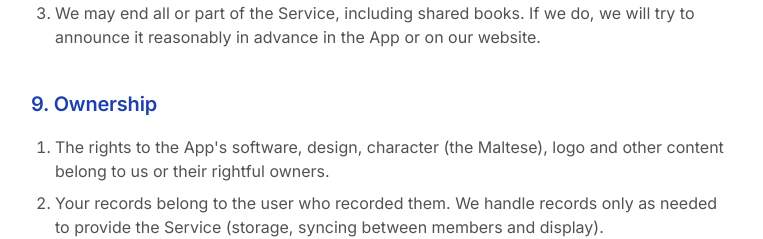
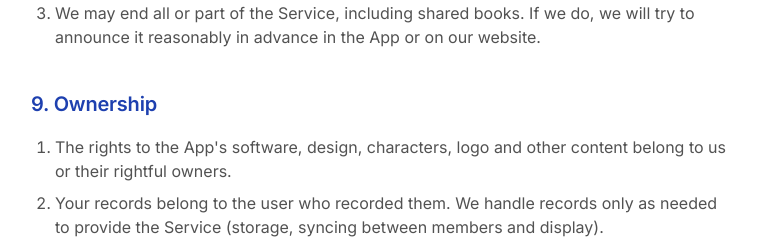
Before and after one commit to fmyaaaaaaa/bluedoghub.com, a Next.js app: page /products/coinly/terms in a window 1280 px wide. Shown: the part 3300-3539 px from the top of the page, without its empty margins (257-1020 px from the left). Built offline with nearby package versions, Linux system fonts and the light colour scheme.

Commit message:
fix(coinly): terms — characters without naming a breed

```diff
--- a/app/products/coinly/terms/ja/page.tsx
+++ b/app/products/coinly/terms/ja/page.tsx
@@ -170,7 +170,7 @@ export default function Page() {
       <LegalSection title="第9条（権利の帰属）">
         <NumberedList>
           <li>
-            本アプリのプログラム、デザイン、キャラクター（マルチーズ）、ロゴその他のコンテンツに関する権利は、運営者または正当な権利者に帰属します。
+            本アプリのプログラム、デザイン、キャラクター、ロゴその他のコンテンツに関する権利は、運営者または正当な権利者に帰属します。
           </li>
           <li>
             記録内容は、それを記録した利用者に帰属します。運営者は、本サービスの提供（保存、メンバー間の同期、表示）に必要な範囲でのみ記録内容を取り扱います。
--- a/app/products/coinly/terms/page.tsx
+++ b/app/products/coinly/terms/page.tsx
@@ -182,8 +182,8 @@ export default function Page() {
       <LegalSection title="9. Ownership">
         <NumberedList>
           <li>
-            The rights to the App&apos;s software, design, character (the Maltese), logo and other content belong to us
-            or their rightful owners.
+            The rights to the App&apos;s software, design, characters, logo and other content belong to us or their
+            rightful owners.
           </li>
           <li>
             Your records belong to the user who recorded them. We handle records only as needed to provide the Service
```
